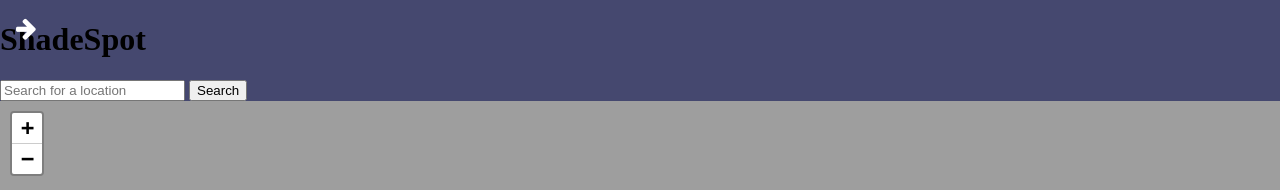
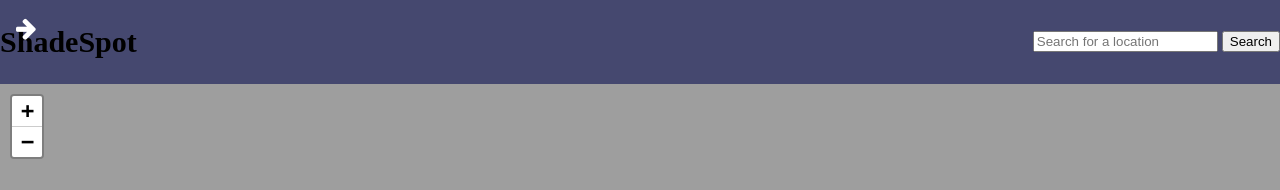
Before and after one commit to WeiLinKolff/sensor_challenge, a plain HTML site: page frontend/index.html in a window 1280 px wide. Shown: the top 190 px of the page. Drawn offline with nearby package versions, Linux system fonts and the light colour scheme.

Commit message:
cooole nav bar :D

```diff
--- a/frontend/index.html
+++ b/frontend/index.html
@@ -26,11 +26,14 @@
 
 <body>
     <div id="nav">
-        <h1>ShadeSpot</h1>
+        <section id="help">
+ <h1>ShadeSpot</h1>
         <div id="search">
             <input type="text" id="search-bar" placeholder="Search for a location">
             <button id="search-btn">Search</button>
     </div>
+        </section>
+
 
     <div id="map"></div>
     <div id="sidebar"></div>
--- a/frontend/style.css
+++ b/frontend/style.css
@@ -49,4 +49,13 @@ body{
 
 h1 {
     background-color: #45486f;
+    font-size: 30px;
 }
+
+#help {
+    display: flex;
+    text-align: center;
+    justify-content: center;
+    align-items: center;
+    gap: 70vw;
+}
```
